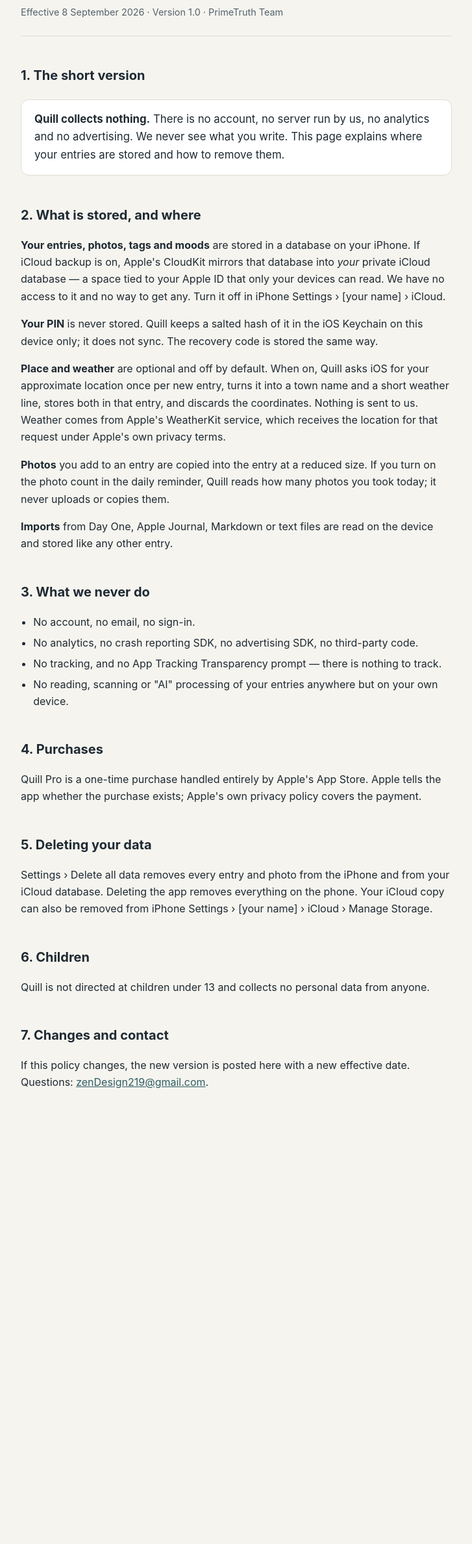
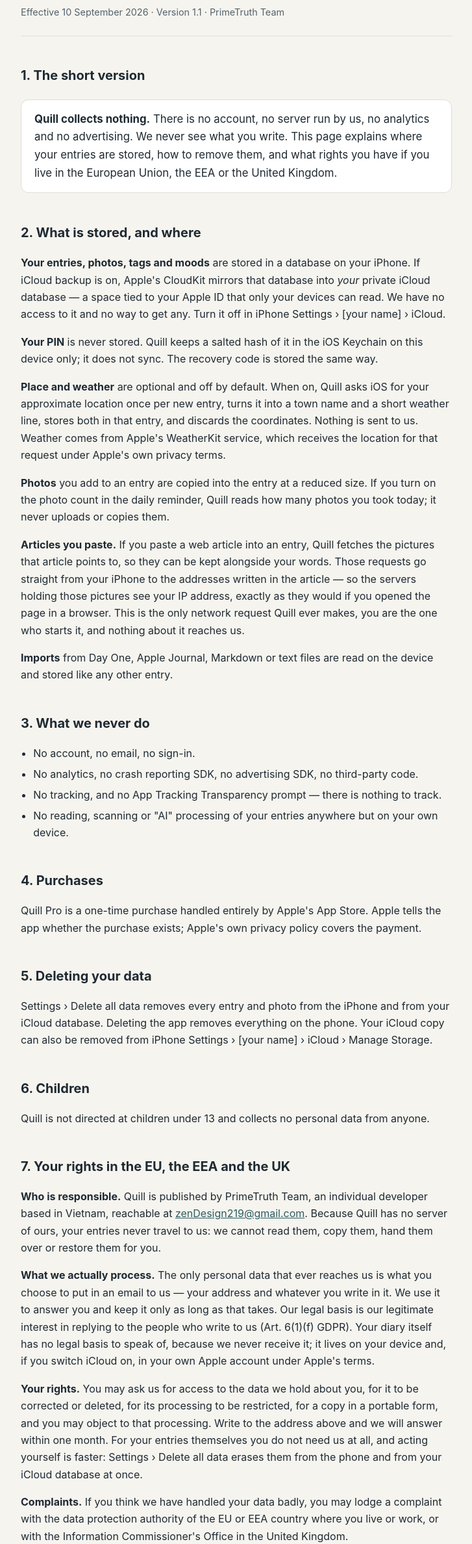
Before and after one commit to primetruthteam/primetruthteam.github.io, a plain HTML site: page quill/privacy/index.html in a window 1280 px wide. Shown: the part 185-2561 px from the top of the page at 65% size, without its empty margins (276-1003 px from the left). Before the commit the page ends 1944 px from the top, so only its background shows below. Drawn offline with Linux system fonts and the light colour scheme.

Commit message:
Add files via upload

```diff
--- a/quill/privacy/index.html
+++ b/quill/privacy/index.html
@@ -3,14 +3,15 @@
 <head><meta charset="utf-8"><meta name="viewport" content="width=device-width,initial-scale=1"><title>Quill — Privacy Policy</title><link rel="stylesheet" href="../style.css"></head>
 <body><div class="wrap">
 <nav class="nav"><a class="home" href="../">Quill</a><a href="../privacy/" aria-current="page">Privacy Policy</a><a href="../terms/">Terms of Use</a><a href="../support/">Support</a></nav>
-<header><p class="kicker">Quill</p><h1>Privacy Policy</h1><p class="meta">Effective 8 September 2026 · Version 1.0 · PrimeTruth Team</p></header>
+<header><p class="kicker">Quill</p><h1>Privacy Policy</h1><p class="meta">Effective 10 September 2026 · Version 1.1 · PrimeTruth Team</p></header>
 <h2>1. The short version</h2>
-<div class="card"><p class="lead"><strong>Quill collects nothing.</strong> There is no account, no server run by us, no analytics and no advertising. We never see what you write. This page explains where your entries are stored and how to remove them.</p></div>
+<div class="card"><p class="lead"><strong>Quill collects nothing.</strong> There is no account, no server run by us, no analytics and no advertising. We never see what you write. This page explains where your entries are stored, how to remove them, and what rights you have if you live in the European Union, the EEA or the United Kingdom.</p></div>
 <h2>2. What is stored, and where</h2>
 <p><strong>Your entries, photos, tags and moods</strong> are stored in a database on your iPhone. If iCloud backup is on, Apple's CloudKit mirrors that database into <em>your</em> private iCloud database — a space tied to your Apple ID that only your devices can read. We have no access to it and no way to get any. Turn it off in iPhone Settings › [your name] › iCloud.</p>
 <p><strong>Your PIN</strong> is never stored. Quill keeps a salted hash of it in the iOS Keychain on this device only; it does not sync. The recovery code is stored the same way.</p>
 <p><strong>Place and weather</strong> are optional and off by default. When on, Quill asks iOS for your approximate location once per new entry, turns it into a town name and a short weather line, stores both in that entry, and discards the coordinates. Nothing is sent to us. Weather comes from Apple's WeatherKit service, which receives the location for that request under Apple's own privacy terms.</p>
 <p><strong>Photos</strong> you add to an entry are copied into the entry at a reduced size. If you turn on the photo count in the daily reminder, Quill reads how many photos you took today; it never uploads or copies them.</p>
+<p><strong>Articles you paste.</strong> If you paste a web article into an entry, Quill fetches the pictures that article points to, so they can be kept alongside your words. Those requests go straight from your iPhone to the addresses written in the article — so the servers holding those pictures see your IP address, exactly as they would if you opened the page in a browser. This is the only network request Quill ever makes, you are the one who starts it, and nothing about it reaches us.</p>
 <p><strong>Imports</strong> from Day One, Apple Journal, Markdown or text files are read on the device and stored like any other entry.</p>
 <h2>3. What we never do</h2>
 <ul><li>No account, no email, no sign-in.</li><li>No analytics, no crash reporting SDK, no advertising SDK, no third-party code.</li><li>No tracking, and no App Tracking Transparency prompt — there is nothing to track.</li><li>No reading, scanning or "AI" processing of your entries anywhere but on your own device.</li></ul>
@@ -20,6 +21,13 @@
 <p>Settings › Delete all data removes every entry and photo from the iPhone and from your iCloud database. Deleting the app removes everything on the phone. Your iCloud copy can also be removed from iPhone Settings › [your name] › iCloud › Manage Storage.</p>
 <h2>6. Children</h2>
 <p>Quill is not directed at children under 13 and collects no personal data from anyone.</p>
-<h2>7. Changes and contact</h2>
+<h2>7. Your rights in the EU, the EEA and the UK</h2>
+<p><strong>Who is responsible.</strong> Quill is published by PrimeTruth Team, an individual developer based in Vietnam, reachable at <a href="mailto:zenDesign219@gmail.com">zenDesign219@gmail.com</a>. Because Quill has no server of ours, your entries never travel to us: we cannot read them, copy them, hand them over or restore them for you.</p>
+<p><strong>What we actually process.</strong> The only personal data that ever reaches us is what you choose to put in an email to us — your address and whatever you write in it. We use it to answer you and keep it only as long as that takes. Our legal basis is our legitimate interest in replying to the people who write to us (Art. 6(1)(f) GDPR). Your diary itself has no legal basis to speak of, because we never receive it; it lives on your device and, if you switch iCloud on, in your own Apple account under Apple's terms.</p>
+<p><strong>Your rights.</strong> You may ask us for access to the data we hold about you, for it to be corrected or deleted, for its processing to be restricted, for a copy in a portable form, and you may object to that processing. Write to the address above and we will answer within one month. For your entries themselves you do not need us at all, and acting yourself is faster: Settings › Delete all data erases them from the phone and from your iCloud database at once.</p>
+<p><strong>Complaints.</strong> If you think we have handled your data badly, you may lodge a complaint with the data protection authority of the EU or EEA country where you live or work, or with the Information Commissioner's Office in the United Kingdom.</p>
+<h2>8. International transfers</h2>
+<p>We transfer nothing, because we receive nothing. If you write to us, your email reaches a mailbox we hold in Vietnam. Everything else — the App Store, iCloud, WeatherKit — is operated by Apple under Apple's own privacy policy and Apple's own transfer safeguards, not ours.</p>
+<h2>9. Changes and contact</h2>
 <p>If this policy changes, the new version is posted here with a new effective date. Questions: <a href="mailto:zenDesign219@gmail.com">zenDesign219@gmail.com</a>.</p>
 </div></body></html>
```
